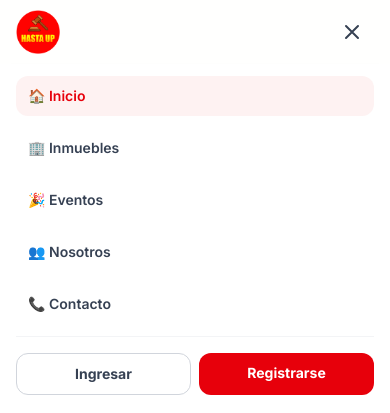
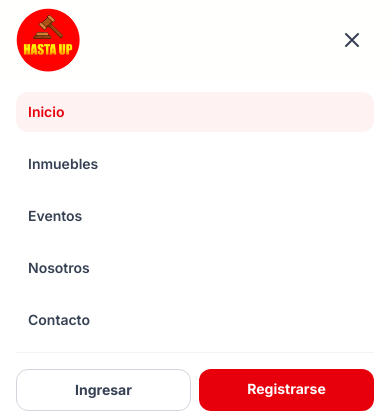
Before and after one commit to panchis1984/hastaup-web, a Next.js app in the folder frontend/: page / in a window 390 px wide. Both pictures are taken after a click on the button "Abrir menú de navegación". Shown: the top 413 px of the page. Built offline with nearby package versions, Linux system fonts and the light colour scheme; no server answers.

Commit message:
style: incrementar tamano del logo un 50% y remover emojis del menu desplegable mobile

```diff
--- a/frontend/src/components/Navbar.tsx
+++ b/frontend/src/components/Navbar.tsx
@@ -40,17 +40,17 @@
   return (
     <>
       <nav className="w-full bg-white/95 backdrop-blur-md shadow-sm border-b border-gray-100 sticky top-0 z-50 transition-all">
-        <div className="max-w-7xl mx-auto px-4 sm:px-6 lg:px-8 flex justify-between items-center h-16">
+        <div className="max-w-7xl mx-auto px-4 sm:px-6 lg:px-8 flex justify-between items-center h-20">
 
-          {/* Logo */}
+          {/* Logo (50% más grande) */}
           <Link href="/" className="flex items-center">
             <Image
               src="/logoNavbar.png"
               alt="Hasta Up Logo"
-              width={140}
-              height={50}
+              width={180}
+              height={65}
               priority
-              className="h-11 w-auto object-contain cursor-pointer hover:opacity-90 transition-opacity"
+              className="h-16 w-auto object-contain cursor-pointer hover:opacity-90 transition-opacity"
             />
           </Link>
 
@@ -157,7 +157,7 @@
 
         </div>
 
-        {/* Desplegable Mobile (Hamburguesa) */}
+        {/* Desplegable Mobile (Hamburguesa - Sin Íconos) */}
         {isMobileMenuOpen && (
           <div className="md:hidden bg-white border-b border-gray-200 px-4 pt-3 pb-6 space-y-3 shadow-lg">
             <Link
@@ -166,7 +166,7 @@
                 pathname === '/' ? 'bg-red-50 text-red-600' : 'text-gray-700 hover:bg-gray-50'
               }`}
             >
-              🏠 Inicio
+              Inicio
             </Link>
             <Link
               href="/inmuebles"
@@ -174,7 +174,7 @@
                 pathname.startsWith('/inmuebles') ? 'bg-red-50 text-red-600' : 'text-gray-700 hover:bg-gray-50'
               }`}
             >
-              🏢 Inmuebles
+              Inmuebles
             </Link>
             <Link
               href="/eventos"
@@ -182,7 +182,7 @@
                 pathname.startsWith('/eventos') ? 'bg-red-50 text-red-600' : 'text-gray-700 hover:bg-gray-50'
               }`}
             >
-              🎉 Eventos
+              Eventos
             </Link>
             <Link
               href="/nosotros"
@@ -190,7 +190,7 @@
                 pathname === '/nosotros' ? 'bg-red-50 text-red-600' : 'text-gray-700 hover:bg-gray-50'
               }`}
             >
-              👥 Nosotros
+              Nosotros
             </Link>
             <Link
               href="/contacto"
@@ -198,7 +198,7 @@
                 pathname === '/contacto' ? 'bg-red-50 text-red-600' : 'text-gray-700 hover:bg-gray-50'
               }`}
             >
-              📞 Contacto
+              Contacto
             </Link>
 
             {user?.role === 'ADMIN' && (
@@ -206,7 +206,7 @@
                 href="/admin"
                 className="block px-3 py-2.5 rounded-xl font-bold text-sm bg-red-100 text-red-700 hover:bg-red-200 transition-colors"
               >
-                ⚙️ Panel Admin
+                Panel Admin
               </Link>
             )}
 
@@ -229,7 +229,7 @@
                     onClick={() => setShowLogoutModal(true)}
                     className="w-full text-left px-3 py-2.5 rounded-xl font-bold text-sm text-red-600 bg-red-50 hover:bg-red-100 transition-colors"
                   >
-                    🚪 Cerrar Sesión
+                    Cerrar Sesión
                   </button>
                 </>
               ) : (
```
